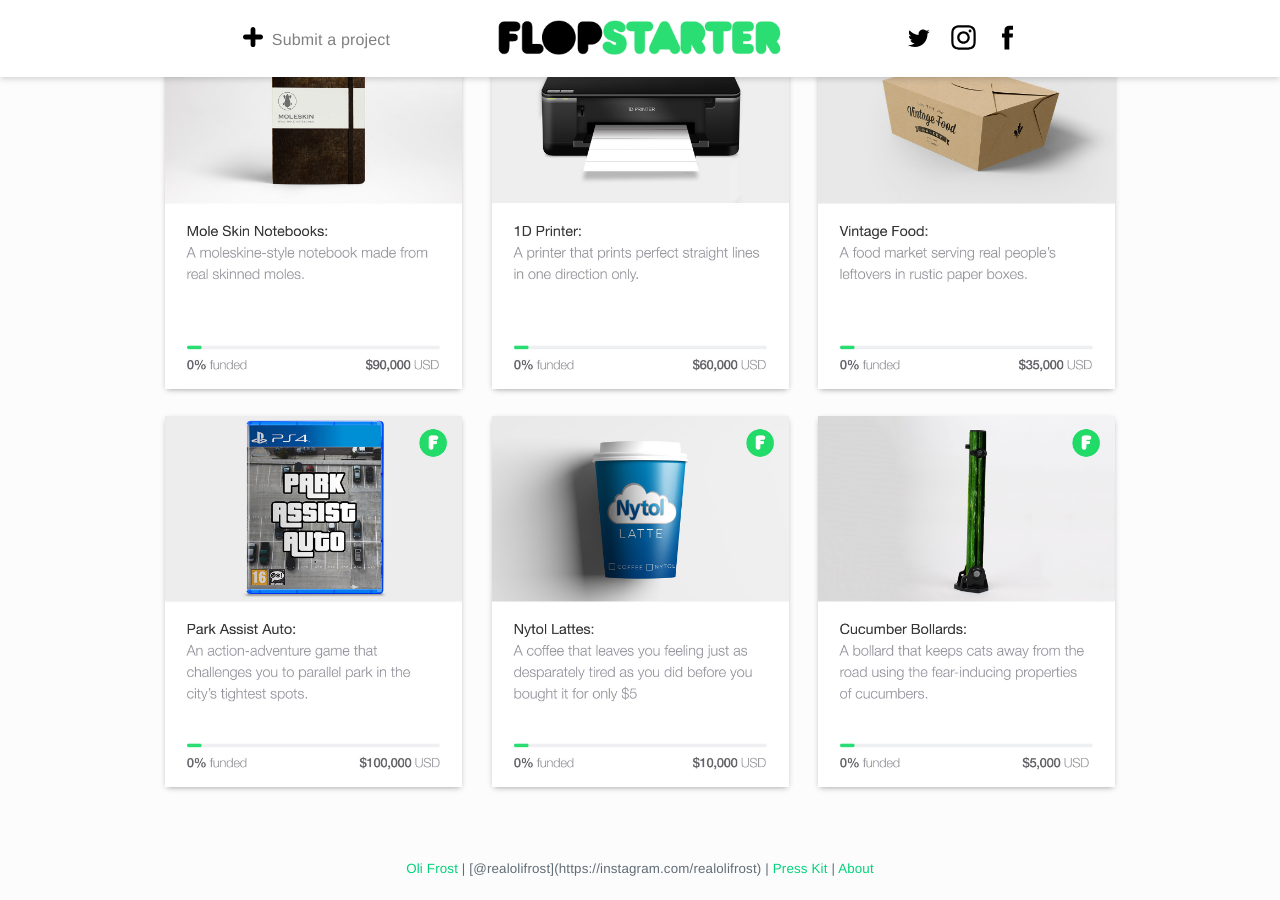
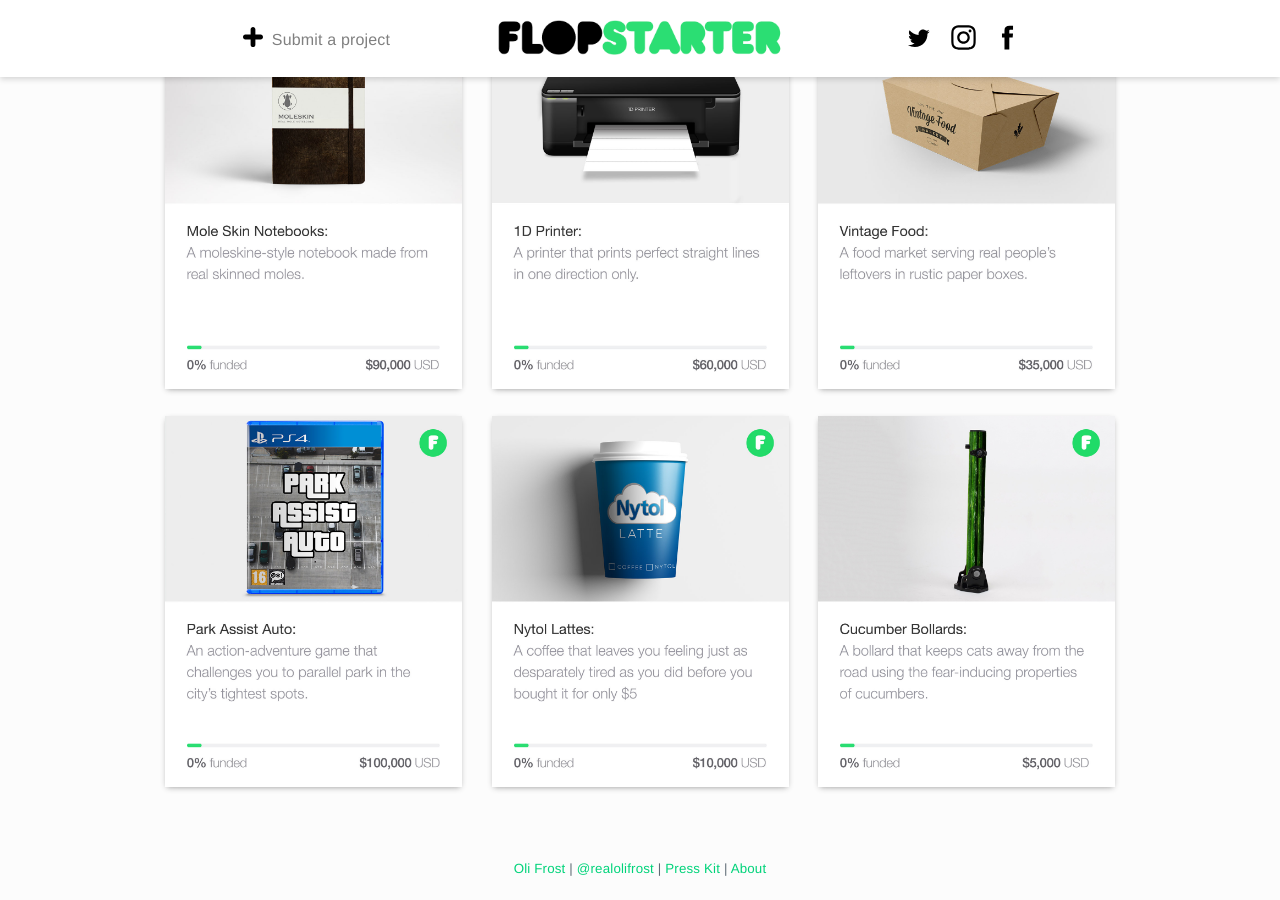
Before and after one commit to olifrost/flopstarter, a Jekyll site: the page built from index.html, in a window 1280 px wide and 900 px high, scrolled down 2891 px. Built offline with Jekyll 4.4.1, drawn with Linux system fonts in a browser that asks for light colours.

Commit message:
link fix

```diff
--- a/_includes/footer.html
+++ b/_includes/footer.html
@@ -3,7 +3,7 @@
       <div class="col-xs-12">
         <footer>
         <small>
-        <a style="margin-right:0rem" href="https://olifro.st">Oli Frost</a> | [@realolifrost](https://instagram.com/realolifrost) | <a href="https://minhaskamal.github.io/DownGit/#/home?url=https://github.com/olifrost/flopstarter/tree/master/img">Press Kit</a> | <a href="{{ "/about" | relative_url }}"> About</a>
+        <a style="margin-right:0rem" href="https://olifro.st">Oli Frost</a> | <a href="https://instagram.com/realolifrost">@realolifrost</a> | <a href="https://minhaskamal.github.io/DownGit/#/home?url=https://github.com/olifrost/flopstarter/tree/master/img">Press Kit</a> | <a href="{{ "/about" | relative_url }}"> About</a>
         </small>
         </footer>
       </div>
```
